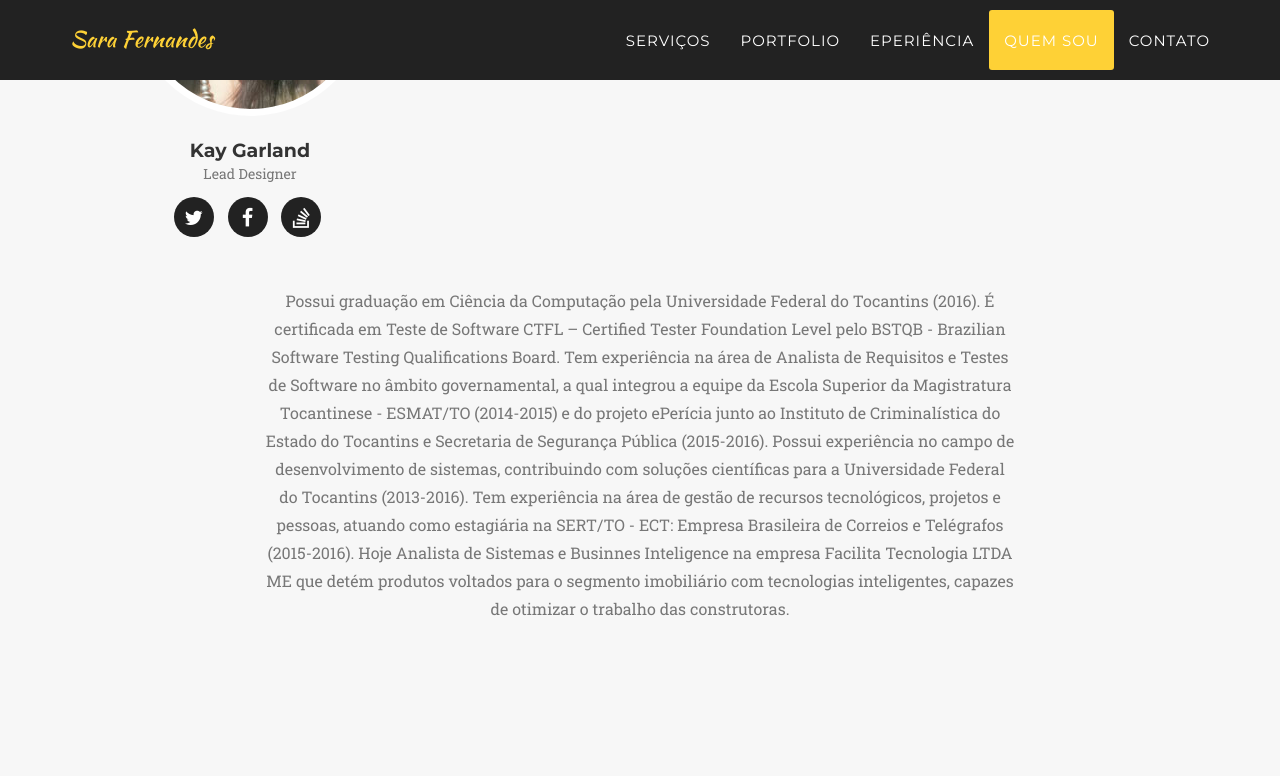
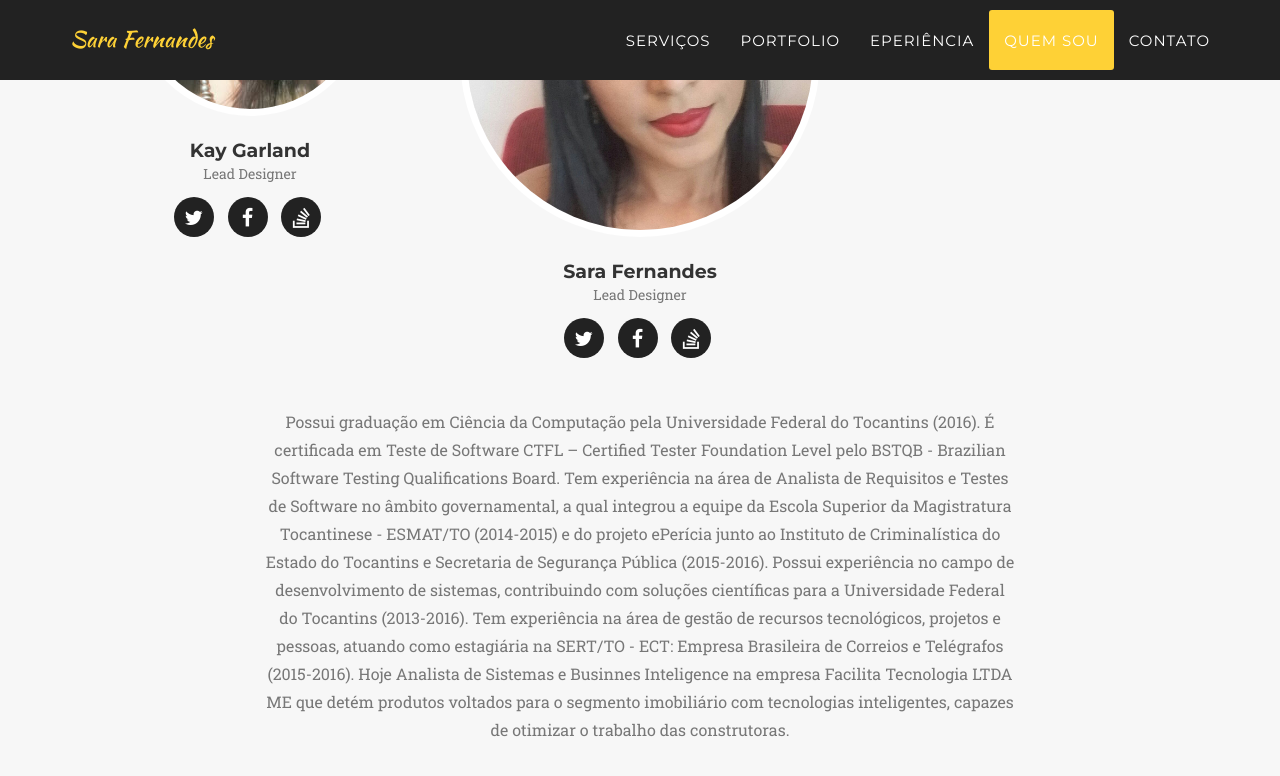
Before and after one commit to SaraFernandes/sarafernandes.github.io, a Jekyll site: the page built from index.html, in a window 1280 px wide and 900 px high, scrolled down 1090 px. Shown: the top 776 px of the window. Built offline with Jekyll 4.4.1, drawn with Linux system fonts in a browser that asks for light colours; some web fonts are replaced.

Commit message:
Update _config.yml

```diff
--- a/_config.yml
+++ b/_config.yml
@@ -11,6 +11,17 @@ description: "Write an awesome description for your new site here. You can edit
 people:
 - name: Kay Garland
   pic: 1
+  position: Lead Designer
+  social:
+    - title: twitter
+      url: #
+    - title: facebook
+      url: #
+    - title: stack-overflow
+      url: #
+
+- name: Sara Fernandes
+  pic: 2
   position: Lead Designer
   social:
     - title: twitter
```
